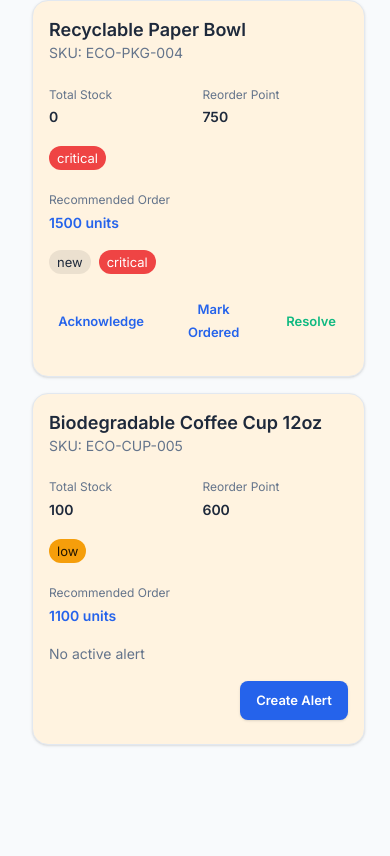
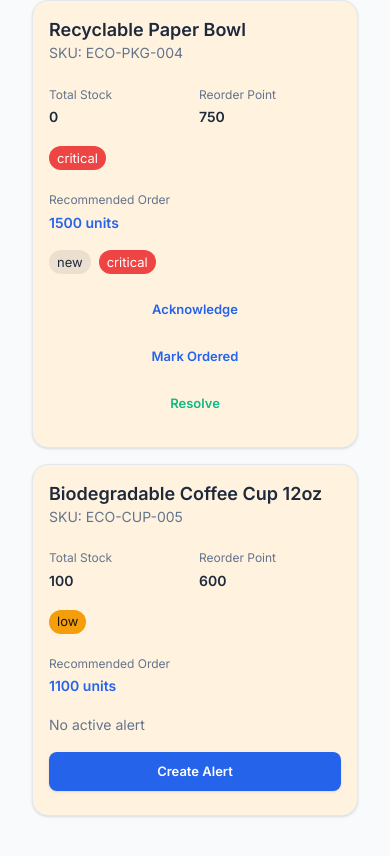
Before and after one commit to Amir-Webdev/inventory-management-task, a Next.js app: page /alerts in a window 390 px wide. Shown: the part 974-1830 px from the top of the page. Before the commit the page ends 1767 px from the top, so only its background shows below. Built offline with nearby package versions, Linux system fonts and the light colour scheme.

Commit message:
Fixed Visual Issue When New Alert gets Created

```diff
--- a/src/components/alerts/AlertActions.tsx
+++ b/src/components/alerts/AlertActions.tsx
@@ -1,10 +1,44 @@
-import { Button, Stack } from "@mui/material";
+import { Button, Stack, useMediaQuery, useTheme } from "@mui/material";
 import { useUpdateAlert } from "../../hooks/useAlerts";
 
 export default function AlertActions({ alertId }: { alertId: number }) {
   const { mutate: update } = useUpdateAlert(alertId);
+  const theme = useTheme();
+  const isMobile = useMediaQuery(theme.breakpoints.down("md"));
+
+  if (isMobile) {
+    // Mobile layout: stack buttons vertically with full width
+    return (
+      <Stack direction="column" spacing={1} sx={{ width: '100%' }}>
+        <Button
+          size="small"
+          onClick={() => update({ status: "acknowledged" })}
+          sx={{ width: '100%' }}
+        >
+          Acknowledge
+        </Button>
+        <Button
+          size="small"
+          onClick={() => update({ status: "ordered" })}
+          sx={{ width: '100%' }}
+        >
+          Mark Ordered
+        </Button>
+        <Button
+          size="small"
+          color="success"
+          onClick={() => update({ status: "resolved" })}
+          sx={{ width: '100%' }}
+        >
+          Resolve
+        </Button>
+      </Stack>
+    );
+  }
+
+  // Desktop layout: horizontal buttons
   return (
-    <Stack direction="row" spacing={1}>
+    <Stack direction="row" spacing={1} sx={{ flexWrap: 'wrap', gap: 1 }}>
       <Button size="small" onClick={() => update({ status: "acknowledged" })}>
         Acknowledge
       </Button>
--- a/src/components/alerts/AlertsList.tsx
+++ b/src/components/alerts/AlertsList.tsx
@@ -107,6 +107,7 @@ export default function AlertsList({
                 gap: 1,
                 justifyContent: "flex-end",
                 flexWrap: "wrap",
+                width: "100%",
               }}
             >
               {!row.alert &&
@@ -116,12 +117,15 @@ export default function AlertsList({
                     size="small"
                     variant="contained"
                     onClick={() => createAlertIfNeeded(row)}
+                    sx={{ width: { xs: "100%", sm: "auto" } }}
                   >
                     Create Alert
                   </Button>
                 )}
               {row.alert && row.alert.status !== "resolved" && (
-                <AlertActions alertId={row.alert.id} />
+                <Box sx={{ width: "100%" }}>
+                  <AlertActions alertId={row.alert.id} />
+                </Box>
               )}
             </Box>
           </CardContent>
```
